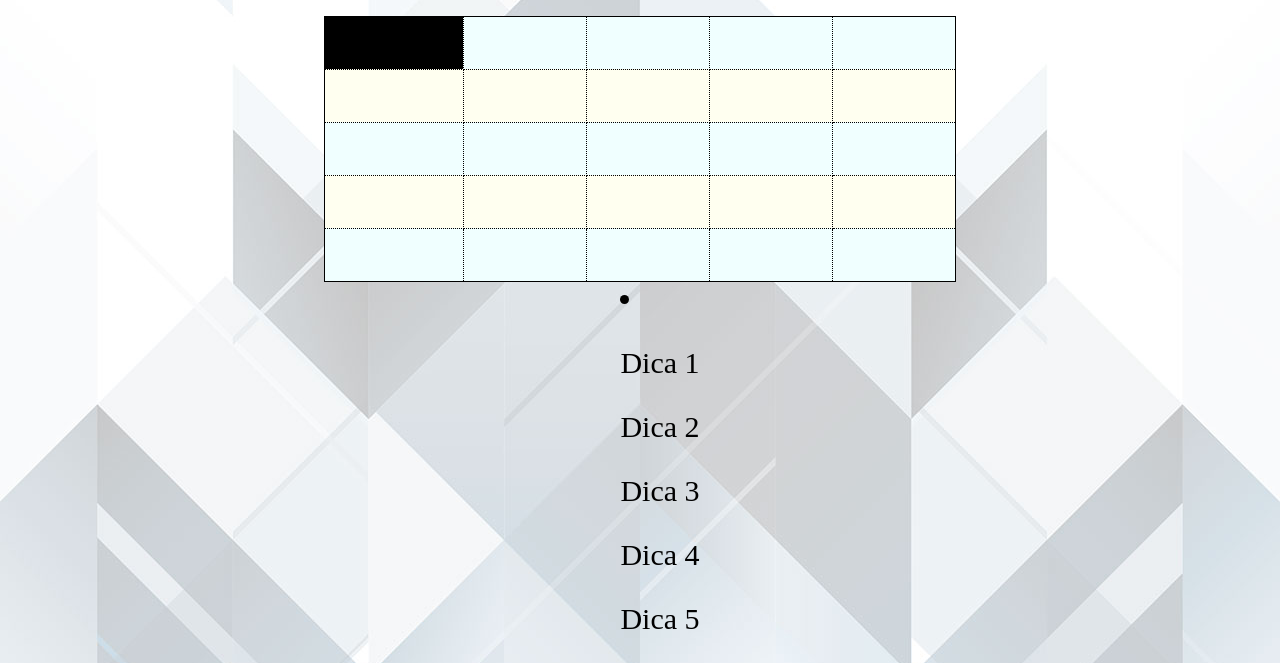
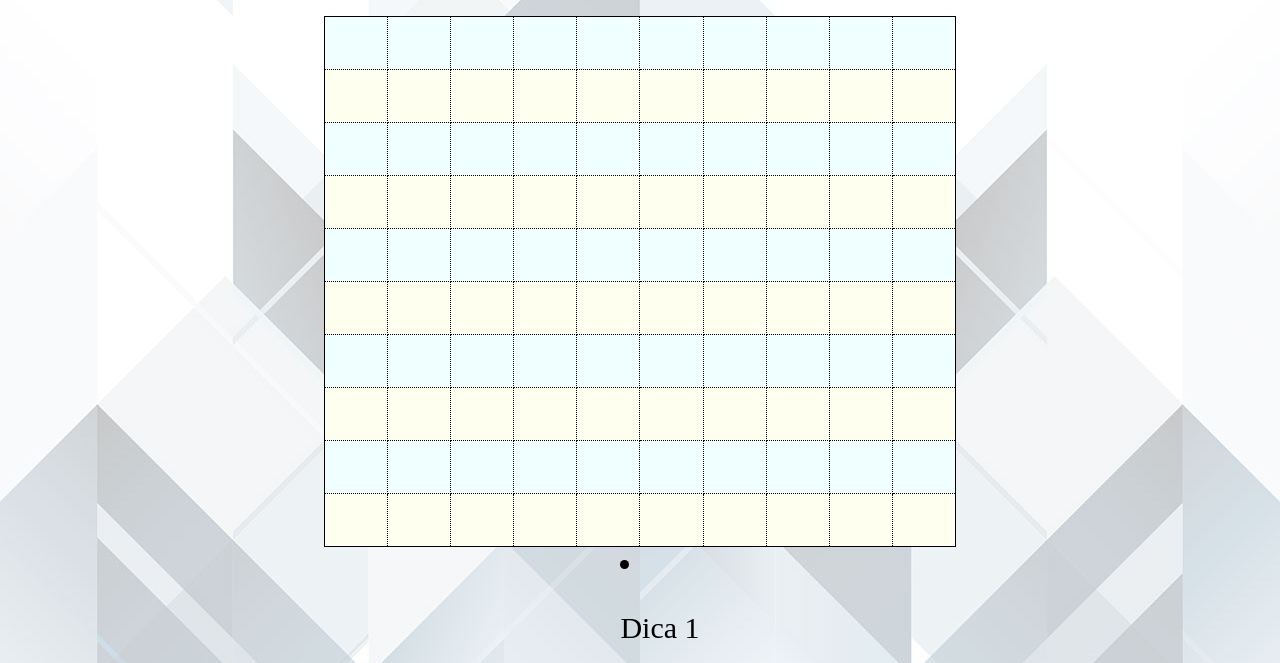
Before and after one commit to luuishenriique/Cruzad.as, a plain HTML site: page frutas.html in a window 1280 px wide. Shown: the part 122-785 px from the top of the page. Drawn offline with Linux system fonts and the light colour scheme.

Commit message:
Update frutas.html
Manutenção nas tabelas

```diff
--- a/frutas.html
+++ b/frutas.html
@@ -14,15 +14,11 @@
     <table>
         <div id="linha">
         <tr>
-            <td bgcolor="000">Dica</td>
             <td></td>
             <td></td>
             <td></td>
             <td></td>
-        </tr>
-        </div>
-        <div id="linha">
-        <tr>
+            <td></td>
             <td></td>
             <td></td>
             <td></td>
@@ -37,10 +33,6 @@
             <td></td>
             <td></td>
             <td></td>
-        </tr>
-        </div>
-        <div id="linha">
-        <tr>
             <td></td>
             <td></td>
             <td></td>
@@ -55,22 +47,125 @@
             <td></td>
             <td></td>
             <td></td>
+            <td></td>
+            <td></td>
+            <td></td>
+            <td></td>
+            <td></td>
         </tr>
-    </div>
+        </div>
+        <div id="linha">
+        <tr>
+            <td></td>
+            <td></td>
+            <td></td>
+            <td></td>
+            <td></td>
+            <td></td>
+            <td></td>
+            <td></td>
+            <td></td>
+            <td></td>
+        </tr>
+        </div>
+        <div id="linha">
+        <tr>
+            <td></td>
+            <td></td>
+            <td></td>
+            <td></td>
+            <td></td>
+            <td></td>
+            <td></td>
+            <td></td>
+            <td></td>
+            <td></td>
+        </tr>
+        </div>
+        <div id="linha">
+        <tr>
+            <td></td>
+            <td></td>
+            <td></td>
+            <td></td>
+            <td></td>
+            <td></td>
+            <td></td>
+            <td></td>
+            <td></td>
+            <td></td>
+        </tr>
+        </div>
+        <div id="linha">
+        <tr>
+            <td></td>
+            <td></td>
+            <td></td>
+            <td></td>
+            <td></td>
+            <td></td>
+            <td></td>
+            <td></td>
+            <td></td>
+            <td></td>
+        </tr>
+        </div>
+        <div id="linha">
+        <tr>
+            <td></td>
+            <td></td>
+            <td></td>
+            <td></td>
+            <td></td>
+            <td></td>
+            <td></td>
+            <td></td>
+            <td></td>
+            <td></td>
+        </tr>
+        </div>
+        <div id="linha">
+        <tr>
+            <td></td>
+            <td></td>
+            <td></td>
+            <td></td>
+            <td></td>
+            <td></td>
+            <td></td>
+            <td></td>
+            <td></td>
+            <td></td>
+        </tr>
+        </div>
+        <div id="linha">
+        <tr>
+            <td></td>
+            <td></td>
+            <td></td>
+            <td></td>
+            <td></td>
+            <td></td>
+            <td></td>
+            <td></td>
+            <td></td>
+            <td></td>
+        </tr>
+        </div>
     </table>
     </div>
     <div class="dicasfrutas">
     <li>
-         <ul>Dica 1</ul>
-         <ul>Dica 2</ul>
-         <ul>Dica 3</ul>
-         <ul>Dica 4</ul>
-         <ul>Dica 5</ul>
-         <ul>Dica 6</ul>
-         <ul>Dica 7</ul>
-         <ul>Dica 8</ul>
-         <ul>Dica 9</ul>
-         <ul>Dica 10</ul>
+         <ol>Dica 1</ol>
+         <ol>Dica 2</ol>
+         <ol>Dica 3</ol>
+         <ol>Dica 4</ol>
+         <ol>Dica 5</ol>
+         <ol>Dica 6</ol>
+         <ol>Dica 7</ol>
+         <ol>Dica 8</ol>
+         <ol>Dica 9</ol>
+         <ol>Dica 10</ol>
      </li>
     </div>
 </body>
```
